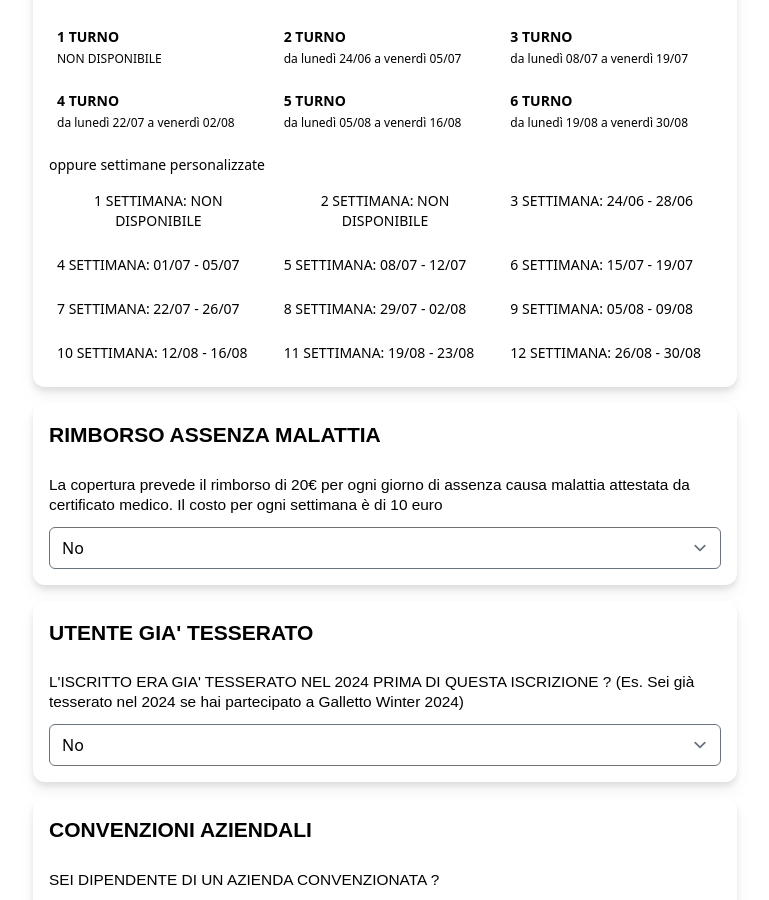
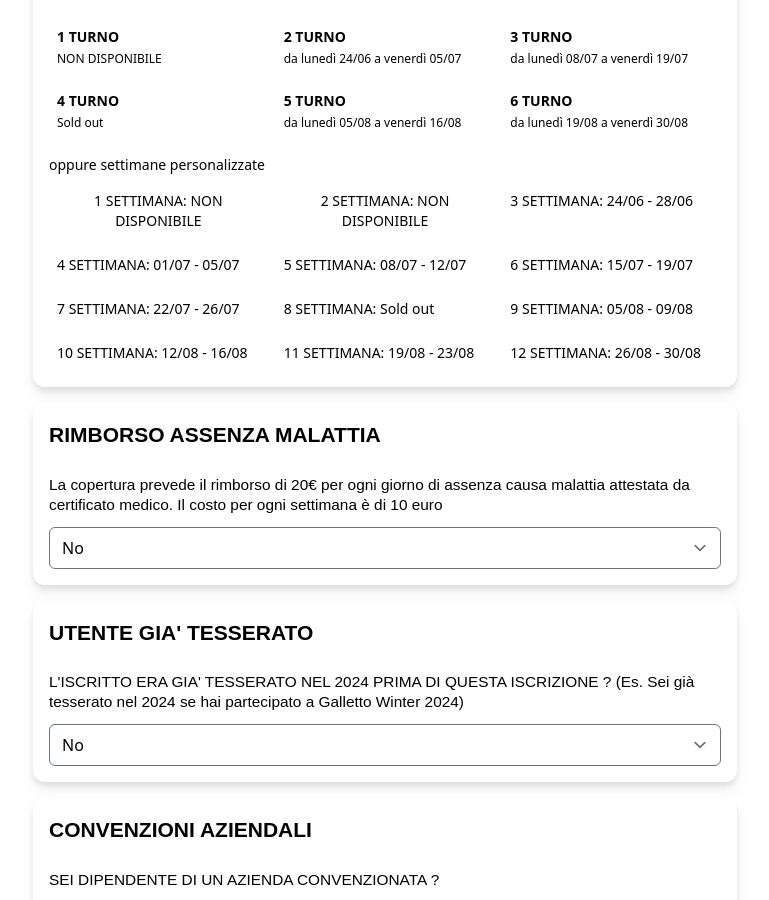
Before and after one commit to nicolofranceschi/galletto, a Next.js app: page /b in a window 1280 px wide. Shown: the part 2778-3678 px from the top of the page, without its empty margins (511-1280 px from the left). Built offline with nearby package versions, Linux system fonts and the light colour scheme; no server answers.

Commit message:
Refactor "4 TURNO" and "8 SETTIMANA" descriptions in b.jsx

```diff
--- a/pages/b.jsx
+++ b/pages/b.jsx
@@ -332,7 +332,7 @@ export default function B() {
                       <Turno title={"1 TURNO"} desc={"NON DISPONIBILE"} disabled addCamp={() => addCamp(["B1", "B2"])} condi={camp.some(e => e === "B1") && camp.some(e => e === "B2")} color={"bg-pink-200"} />
                       <Turno title={"2 TURNO"} desc={"da lunedì 24/06 a venerdì 05/07"} addCamp={() => addCamp(["B3", "B4"])} condi={camp.some(e => e === "B3") && camp.some(e => e === "B4")} color={"bg-pink-200"} />
                       <Turno title={"3 TURNO"} desc={"da lunedì 08/07 a venerdì 19/07"} addCamp={() => addCamp(["B5", "B6"])} condi={camp.some(e => e === "B5") && camp.some(e => e === "B6")} color={"bg-pink-200"} />
-                      <Turno title={"4 TURNO"} desc={"da lunedì 22/07 a venerdì 02/08"} addCamp={() => addCamp(["B7", "B8"])} condi={camp.some(e => e === "B7") && camp.some(e => e === "B8")} color={"bg-pink-200"} />
+                      <Turno title={"4 TURNO"} desc={"Sold out"} disabled addCamp={() => addCamp(["B7", "B8"])} condi={camp.some(e => e === "B7") && camp.some(e => e === "B8")} color={"bg-pink-200"} />
                       <Turno title={"5 TURNO"} desc={"da lunedì 05/08 a venerdì 16/08"} addCamp={() => addCamp(["B9", "B10"])} condi={camp.some(e => e === "B9") && camp.some(e => e === "B10")} color={"bg-pink-200"} />
                       <Turno title={"6 TURNO"} desc={"da lunedì 19/08 a venerdì 30/08"} addCamp={() => addCamp(["B11", "B12"])} condi={camp.some(e => e === "B11") && camp.some(e => e === "B12")} color={"bg-pink-200"} />
                     </div>
@@ -345,7 +345,7 @@ export default function B() {
                       <Week title={"5 SETTIMANA: 08/07 - 12/07"} addCamp={() => addCamp(["B5"])} condi={camp.some(e => e === "B5")} color={"bg-pink-200"} />
                       <Week title={"6 SETTIMANA: 15/07 - 19/07"} addCamp={() => addCamp(["B6"])} condi={camp.some(e => e === "B6")} color={"bg-pink-200"} />
                       <Week title={"7 SETTIMANA: 22/07 - 26/07"} addCamp={() => addCamp(["B7"])} condi={camp.some(e => e === "B7")} color={"bg-pink-200"} />
-                      <Week title={"8 SETTIMANA: 29/07 - 02/08"} addCamp={() => addCamp(["B8"])} condi={camp.some(e => e === "B8")} color={"bg-pink-200"} />
+                      <Week title={"8 SETTIMANA: Sold out"} disabled addCamp={() => addCamp(["B8"])} condi={camp.some(e => e === "B8")} color={"bg-pink-200"} />
                       <Week title={"9 SETTIMANA: 05/08 - 09/08"} addCamp={() => addCamp(["B9"])} condi={camp.some(e => e === "B9")} color={"bg-pink-200"} />
                       <Week title={"10 SETTIMANA: 12/08 - 16/08"} addCamp={() => addCamp(["B10"])} condi={camp.some(e => e === "B10")} color={"bg-pink-200"} />
                       <Week title={"11 SETTIMANA: 19/08 - 23/08"} addCamp={() => addCamp(["B11"])} condi={camp.some(e => e === "B11")} color={"bg-pink-200"} />
```
